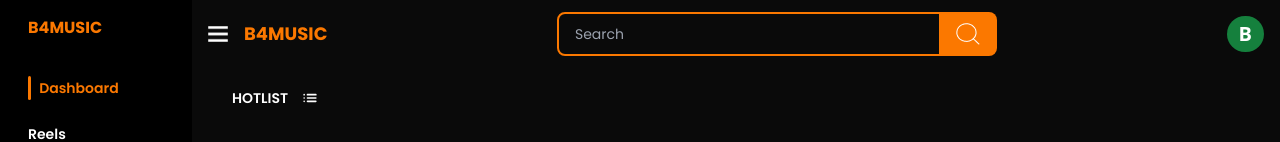
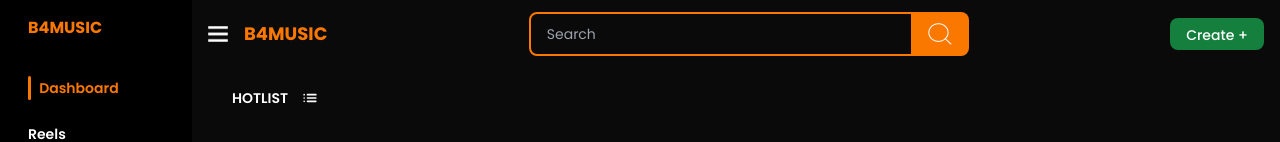
Before and after one commit to BeniSamuel/B4MUSIC, a React (Vite) app: page /dashboard in a window 1280 px wide. Shown: the top 142 px of the page. Built offline with nearby package versions, Linux system fonts and the light colour scheme; sample sign-in values are in the browser's storage.

Commit message:
added creating a content page link

```diff
--- a/src/Components/Dashboard/TopDash/TopDash.tsx
+++ b/src/Components/Dashboard/TopDash/TopDash.tsx
@@ -1,5 +1,5 @@
 import React, { useState } from "react";
-import { Link } from "react-router-dom";
+import { Link, useNavigate } from "react-router-dom";
 import searchIcon from "../../../Assets/Dashboard/search.png";
 import menu from "../../../Assets/Dashboard/menu.png";
 
@@ -14,6 +14,7 @@ const TopDash: React.FC<topProp> = ({ setDash, dash }) => {
   const [history, setHistory] = useState(false);
   const [searchWid, setSearchWid] = useState(false);
   const [recentSearches, setRecentSearches] = useState([""]);
+  const navigate = useNavigate();
 
   function handleClick() {
     setHistory(history ? false : true);
@@ -108,8 +109,8 @@ const TopDash: React.FC<topProp> = ({ setDash, dash }) => {
 
         {isLoggedIn ? (
           <div className=" flex flex-row">
-            <div className=" bg-green-700 py-1 px-3 rounded-full">
-              <span className=" text-white text-xl font-bold">B</span>
+            <div className=" bg-green-700 py-1 px-4 rounded-lg cursor-pointer" onClick={() => navigate("/dashboard/create")}>
+              <span className=" text-white text-sm font-medium font-poppins">Create +</span>
             </div>
             <div>
               <img src="" alt="" />
```
